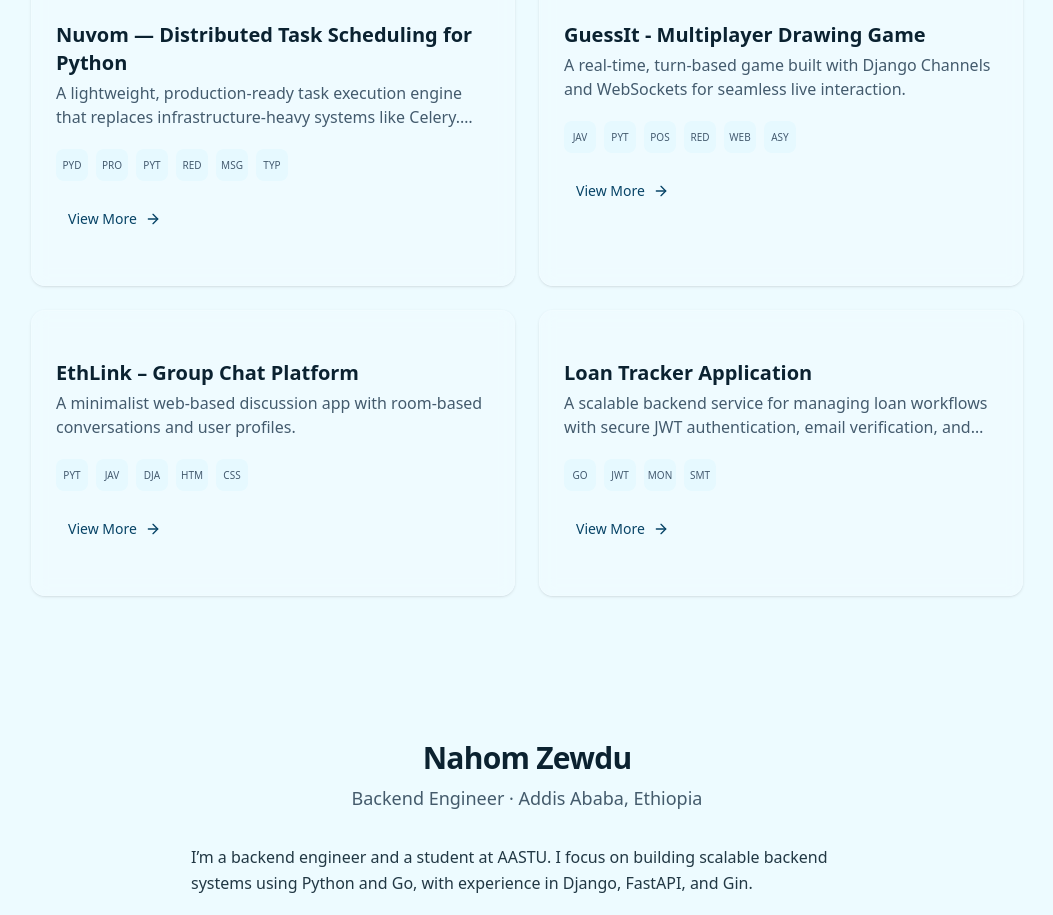
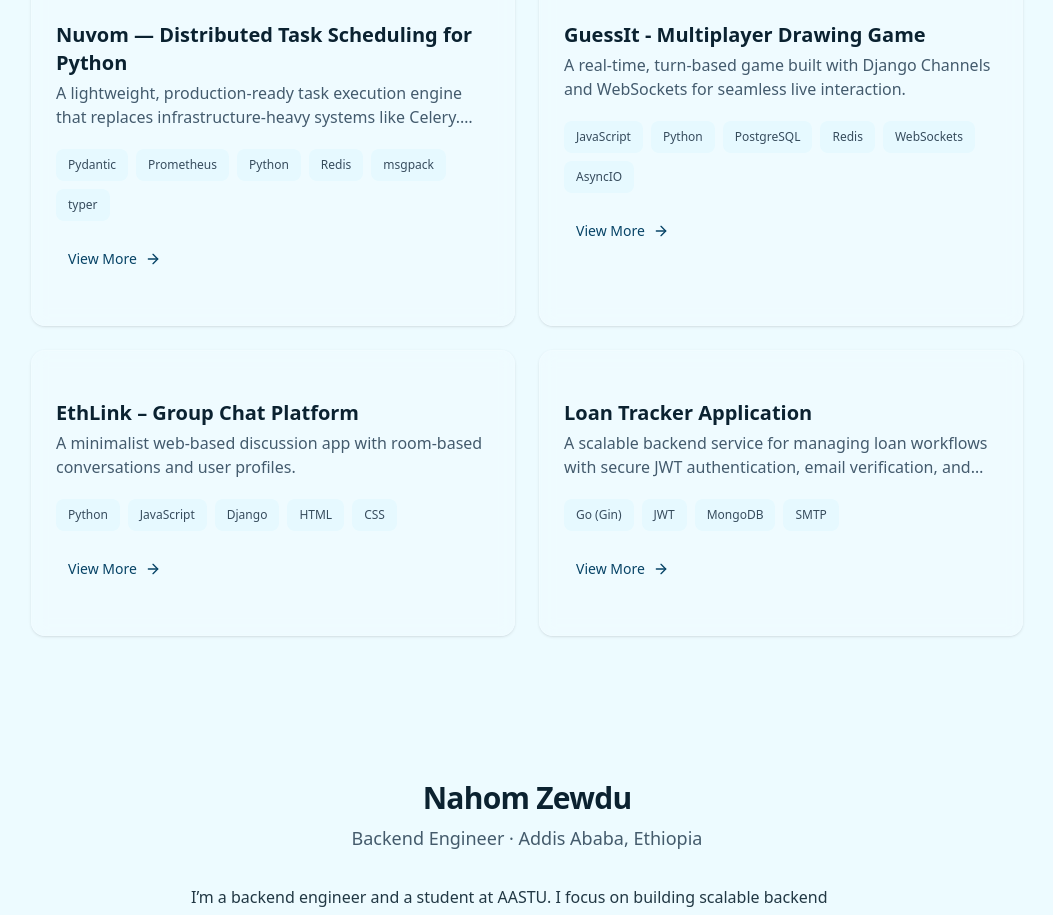
Before and after one commit to nahom-zewdu/my-portfolio, a Next.js app: page / in a window 1280 px wide. Shown: the part 960-1875 px from the top of the page, without its empty margins (113-1166 px from the left). Built offline with nearby package versions, Linux system fonts and the light colour scheme.

Commit message:
fix(projects): ensure modal uses fixed height with 3-row grid so footer stays at bottom; show full stack names on cards (no abbreviation)

```diff
--- a/src/components/SystemsSection.tsx
+++ b/src/components/SystemsSection.tsx
@@ -71,10 +71,10 @@ export default function SystemsSection() {
                   {proj.stack.map((s) => (
                     <div
                       key={s}
-                      className="w-8 h-8 rounded-md bg-accent/40 text-muted-foreground flex items-center justify-center text-[10px] uppercase"
+                      className="px-3 h-8 rounded-md bg-accent/40 text-foreground/80 flex items-center justify-center text-xs"
                       title={s}
                     >
-                      {s.slice(0, 3)}
+                      {s}
                     </div>
                   ))}
                 </div>
@@ -85,8 +85,8 @@ export default function SystemsSection() {
                       View More <ArrowRight className="w-4 h-4" />
                     </Button>
                   </DialogTrigger>
-                  <DialogContent className="sm:max-w-xl md:max-w-2xl bg-background/75 backdrop-blur-xl border-border/50 shadow-xl p-0">
-                    <div className="max-h-[80vh] grid grid-rows-[auto,1fr,auto]">
+                  <DialogContent className="sm:max-w-xl md:max-w-2xl bg-background/75 backdrop-blur-xl border-border/50 shadow-xl p-0 overflow-hidden">
+                    <div className="h-[80vh] grid grid-rows-[auto,1fr,auto]">
                       <div className="px-6 pt-6">
                         <DialogHeader>
                           <DialogTitle className="text-2xl font-bold">{proj.title}</DialogTitle>
@@ -120,7 +120,7 @@ export default function SystemsSection() {
                         </div>
                       </div>
 
-                      <div className="row-start-3 sticky bottom-0 w-full border-t bg-background/90 backdrop-blur px-6 py-4">
+                      <div className="row-start-3 w-full border-t bg-background/90 backdrop-blur px-6 py-4">
                         <div className="flex items-center justify-between gap-3">
                           {proj.links && proj.links.length > 0 && (
                             <div className="flex flex-wrap gap-2">
```
